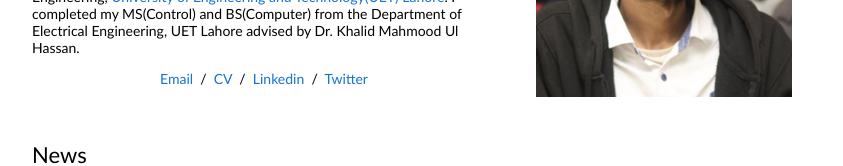
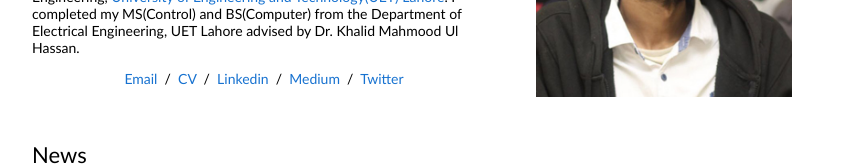
Before and after one commit to talhazaidi13/talhazaidi13.github.io, a plain HTML site: page index.html in a window 1280 px wide. Shown: the part 189-355 px from the top of the page, without its empty margins (228-1071 px from the left). Drawn offline with Linux system fonts and the light colour scheme.

Commit message:
Update index.html

```diff
--- a/index.html
+++ b/index.html
@@ -31,6 +31,7 @@
                 <!--<a href="data/JonBarron-bio.txt">Bio</a> &nbsp/&nbsp -->
                 <!--<a href="https://scholar.google.com/citations?hl=en&user=jktWnL8AAAAJ">Google Scholar</a> &nbsp/&nbsp -->
                 <a href="https://www.linkedin.com/in/alishafique3/" target="_blank">Linkedin</a> &nbsp/&nbsp
+                <a href="https://medium.com/@alishafique3" target="_blank">Medium</a> &nbsp/&nbsp
                 <!--<a href="https://github.com/jonbarron/">Linkedin/a> &nbsp/&nbsp -->
                 <a href="https://twitter.com/alishafique1992" target="_blank">Twitter</a>
               </p>
```
